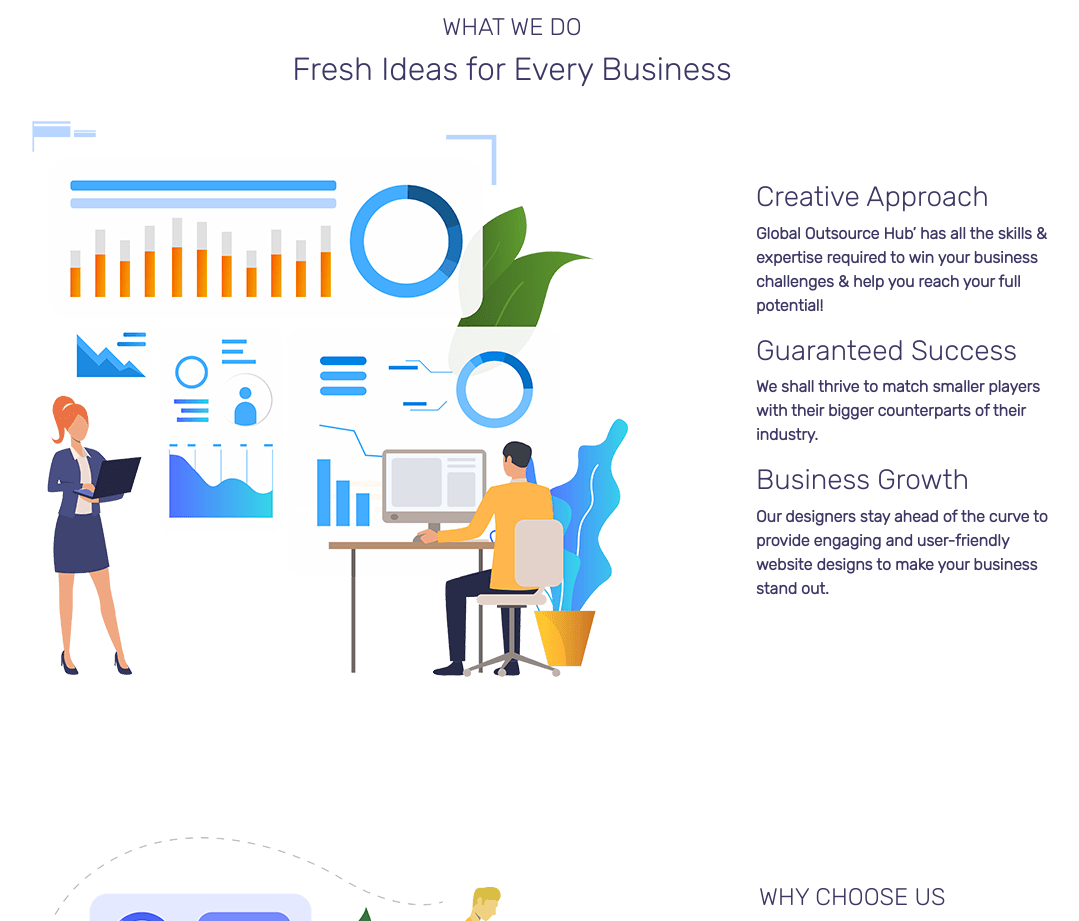
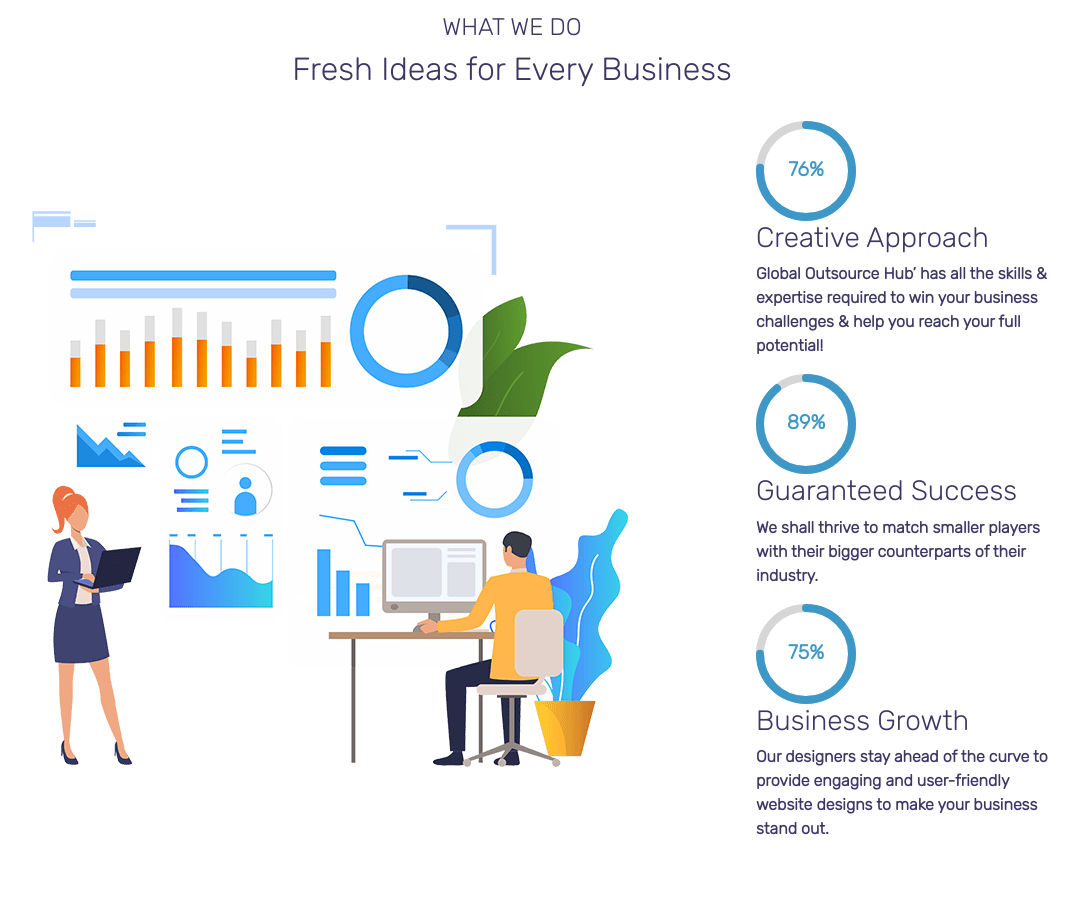
Before and after one commit to sheesrizvi/portfolio, a React (Create React App) app in the folder client/: page /about in a window 1280 px wide. Shown: the part 1440-2361 px from the top of the page, without its empty margins (128-1207 px from the left). Built offline with nearby package versions, Linux system fonts and the light colour scheme; what google-maps-react would draw is missing.

Commit message:
about us edits

```diff
--- a/client/package.json
+++ b/client/package.json
@@ -10,6 +10,7 @@
     "bootstrap": "^5.1.3",
     "react": "^17.0.2",
     "react-bootstrap": "^2.0.0",
+    "react-circular-progressbar": "^2.0.4",
     "react-dom": "^17.0.2",
     "react-icons": "^4.3.1",
     "react-js-stickynav": "^1.0.2",
--- a/client/src/pages/About.js
+++ b/client/src/pages/About.js
@@ -2,6 +2,8 @@ import React from 'react'
 import { NavLink } from 'react-router-dom'
 import Footer from '../components/Footer'
 import Header from '../components/Header'
+import { CircularProgressbar } from 'react-circular-progressbar'
+import 'react-circular-progressbar/dist/styles.css'
 import abtLogo from '../img/about_us_img_02-1.jpg'
 import wvdLogo from '../img/about_us_img_01-1.png'
 import wcuLogo from '../img/home_img-03-1.png'
@@ -59,6 +61,15 @@ const About = () => {
         <img src={wvdLogo} alt='' />
         <div className='WVD-info'>
           <div className='WVD-info'>
+            <div style={{ width: 100, height: 100 }}>
+              <CircularProgressbar
+                value={76}
+                // minValue={0}
+                // maxValue={0}
+                text={`${76}%`}
+              />
+            </div>
+            {/* <CircularProgressbar value={percentage} text={`${percentage}%`} />; */}
             <h3>Creative Approach</h3>
             <p>
               Global Outsource Hub’ has all the skills & expertise required to
@@ -66,6 +77,14 @@ const About = () => {
             </p>
           </div>
           <div className='WVD-info'>
+            <div style={{ width: 100, height: 100 }}>
+              <CircularProgressbar
+                value={89}
+                // minValue={0}
+                // maxValue={0}
+                text={`${89}%`}
+              />
+            </div>
             <h3>Guaranteed Success</h3>
             <p>
               We shall thrive to match smaller players with their bigger
@@ -73,6 +92,14 @@ const About = () => {
             </p>
           </div>
           <div className='WVD-info'>
+            <div style={{ width: 100, height: 100 }}>
+              <CircularProgressbar
+                value={75}
+                // minValue={0}
+                // maxValue={0}
+                text={`${75}%`}
+              />
+            </div>
             <h3>Business Growth</h3>
             <p>
               Our designers stay ahead of the curve to provide engaging and
```
Also changed, not shown: 1 other file (tests, documents, lock files or other folders).
